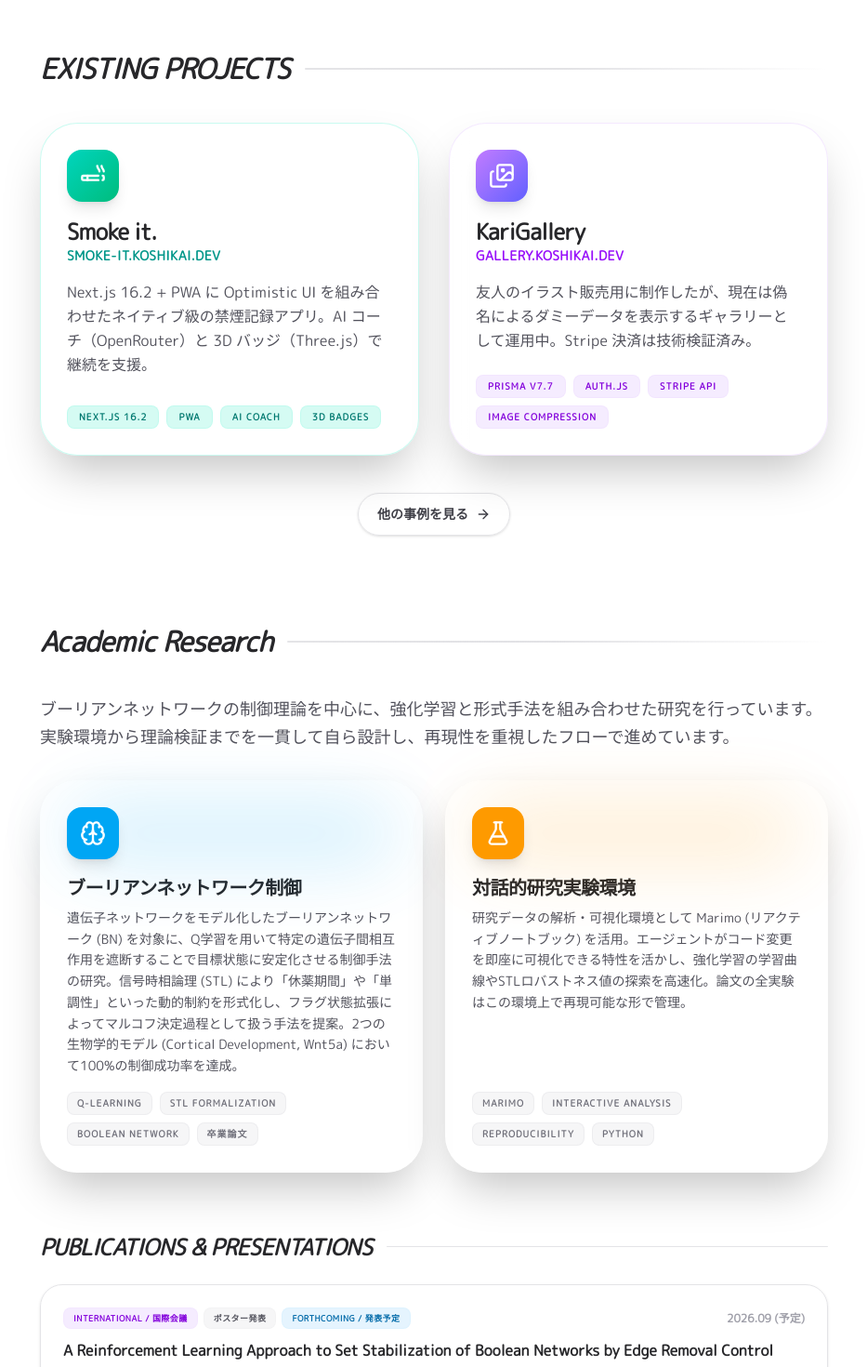
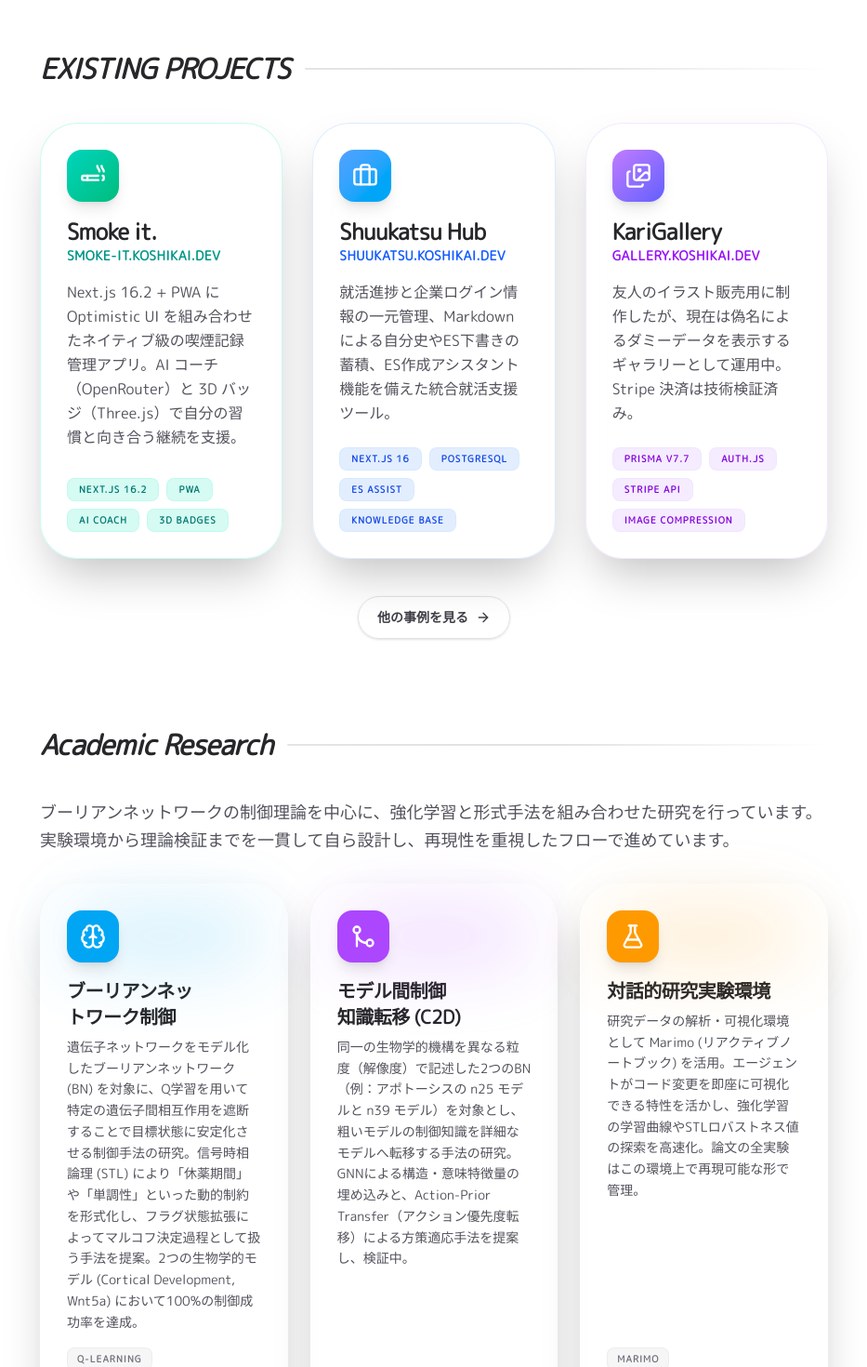
Before and after one commit to koshikai/koshikai, a Next.js app: page / in a window 1280 px wide. Shown: the part 1560-3030 px from the top of the page at 93% size, without its empty margins (173-1106 px from the left). Built offline with nearby package versions, Linux system fonts and the light colour scheme; no server answers.

Commit message:
docs: update portfolio with latest projects and academic research progress
- Update smoke-it to smoking record management.

- Add Shuukatsu Hub case study and project card.

- Add Coarse-to-Detailed (C2D) Transfer to Academic Research.

```diff
--- a/src/components/PortfolioHome.tsx
+++ b/src/components/PortfolioHome.tsx
@@ -1,7 +1,7 @@
 "use client";
 
 import { useEffect, useState } from "react";
-import { ArrowRight, Cigarette, Database, GraduationCap, Images, Menu, Server, ShieldCheck, Wrench, X } from "lucide-react";
+import { ArrowRight, Briefcase, Cigarette, Database, GraduationCap, Images, Menu, Server, ShieldCheck, Wrench, X } from "lucide-react";
 import Link from "next/link";
 import { Footer } from "@/components/Footer";
 import { ProjectCard } from "@/components/ProjectCard";
@@ -371,15 +371,25 @@ export function PortfolioHome() {
             <div className="h-[2px] flex-1 bg-linear-to-r from-zinc-200 via-zinc-400/30 to-transparent dark:from-zinc-800 dark:via-zinc-600/30 dark:to-transparent rounded-full"></div>
           </div>
 
-          <div className="grid gap-8 sm:grid-cols-2">
+          <div className="grid gap-8 sm:grid-cols-2 lg:grid-cols-3">
             <ProjectCard
               title="Smoke it."
               subtitle="smoke-it.koshikai.dev"
-              description="Next.js 16.2 + PWA に Optimistic UI を組み合わせたネイティブ級の禁煙記録アプリ。AI コーチ（OpenRouter）と 3D バッジ（Three.js）で継続を支援。"
+              description="Next.js 16.2 + PWA に Optimistic UI を組み合わせたネイティブ級の喫煙記録管理アプリ。AI コーチ（OpenRouter）と 3D バッジ（Three.js）で自分の習慣と向き合う継続を支援。"
               features={["Next.js 16.2", "PWA", "AI Coach", "3D Badges"]}
               href="https://smoke-it.koshikai.dev"
               accentColor="green"
               icon={<Cigarette className="h-7 w-7" />}
+            />
+
+            <ProjectCard
+              title="Shuukatsu Hub"
+              subtitle="shuukatsu.koshikai.dev"
+              description="就活進捗と企業ログイン情報の一元管理、Markdownによる自分史やES下書きの蓄積、ES作成アシスタント機能を備えた統合就活支援ツール。"
+              features={["Next.js 16", "PostgreSQL", "ES Assist", "Knowledge Base"]}
+              href="https://shuukatsu.koshikai.dev"
+              accentColor="blue"
+              icon={<Briefcase className="h-7 w-7" />}
             />
 
             <ProjectCard
--- a/src/components/ResearchSection.tsx
+++ b/src/components/ResearchSection.tsx
@@ -1,4 +1,4 @@
-import { Brain, FlaskConical } from "lucide-react";
+import { Brain, FlaskConical, GitMerge } from "lucide-react";
 
 const researchItems = [
   {
@@ -11,6 +11,17 @@ const researchItems = [
     bg: "bg-sky-50 dark:bg-sky-900/20",
     border: "border-sky-200 dark:border-sky-800",
     features: ["Q-learning", "STL Formalization", "Boolean Network", "卒業論文"],
+  },
+  {
+    title: "モデル間制御知識転移 (C2D)",
+    description:
+      "同一の生物学的機構を異なる粒度（解像度）で記述した2つのBN（例：アポトーシスの n25 モデルと n39 モデル）を対象とし、粗いモデルの制御知識を詳細なモデルへ転移する手法の研究。GNNによる構造・意味特徴量の埋め込みと、Action-Prior Transfer（アクション優先度転移）による方策適応手法を提案し、検証中。",
+    icon: GitMerge,
+    color: "bg-purple-500",
+    accent: "text-purple-600 dark:text-purple-400",
+    bg: "bg-purple-50 dark:bg-purple-900/20",
+    border: "border-purple-200 dark:border-purple-800",
+    features: ["Transfer Learning", "GNN", "Action-Prior", "修士研究"],
   },
   {
     title: "対話的研究実験環境",
@@ -86,7 +97,7 @@ export function ResearchSection({
         </p>
       </div>
 
-      <div className="grid gap-6 sm:grid-cols-1 md:grid-cols-2">
+      <div className="grid gap-6 sm:grid-cols-1 md:grid-cols-2 lg:grid-cols-3">
         {researchItems.map((item) => {
           const Icon = item.icon;
 
--- a/src/content/cases/smoke-it.mdx
+++ b/src/content/cases/smoke-it.mdx
@@ -129,12 +129,12 @@ AIコーチの導入により、記録するだけでなく「相談できる相
 - **PWA の Service Worker 管理の複雑さ:** キャッシュ戦略と更新タイミングを最初に設計すべきだった。開発時のクリーンアップ機構が後から必要になり、事前設計の重要性を学びました
 - **Glassmorphism の性能トレードオフ:** backdrop-filter は美しいが、モバイルでは GPU 負荷が高い。メディアクエリで最適化し、デスクトップとモバイルで異なる質感を提供する判断が有効でした
 - **AI 連携におけるコンテキスト設計:** システムプロンプトに「どのデータを」「どの粒度で」注入するかが、回答の質を大きく左右。ユーザーの全履歴ではなく直近4週間の集計に絞ることで、トークン数と回答精度のバランスを取りました
-- **継続行動を支える UI 設計:** 禁煙という継続行動を支えるには「達成感の可視化」と「最小抵抗の記録導線」が最重要。1本記録ボタンの配置や、節約額の即座な表示が、モチベーション維持に直結しました
+- **継続行動を支える UI 設計:** 喫煙記録という継続行動を支えるには「達成感の可視化」と「最小抵抗の記録導線」が最重要。1本記録ボタンの配置や、節約額の即座な表示が、モチベーション維持に直結しました
 
 ## 次の改善
 
 - **ユーザー間でのピアサポート機能:** 匿名での励まし合いや、目標達成の共有機能を追加
-- **AI による禁煙アドバイスの精度向上:** モデルの選定や、プロンプトの更なるチューニング
+- **AI による喫煙記録の振り返りと習慣改善アドバイスの精度向上:** モデルの選定や、プロンプトの更なるチューニング
 - **より細かい分析機能:** 時間帯別の喫煙パターン分析、トリガー（ストレス、食後等）の記録と相関分析
 - **バックアップとデータポータビリティ:** 記録データのエクスポート/インポート機能
 - **定期レポート:** 週次/月次の振り返りレポートをプッシュ通知やメールで配信
```
Also changed, not shown: src/content/cases/shuukatsu.mdx (added, +54 -0 lines).
